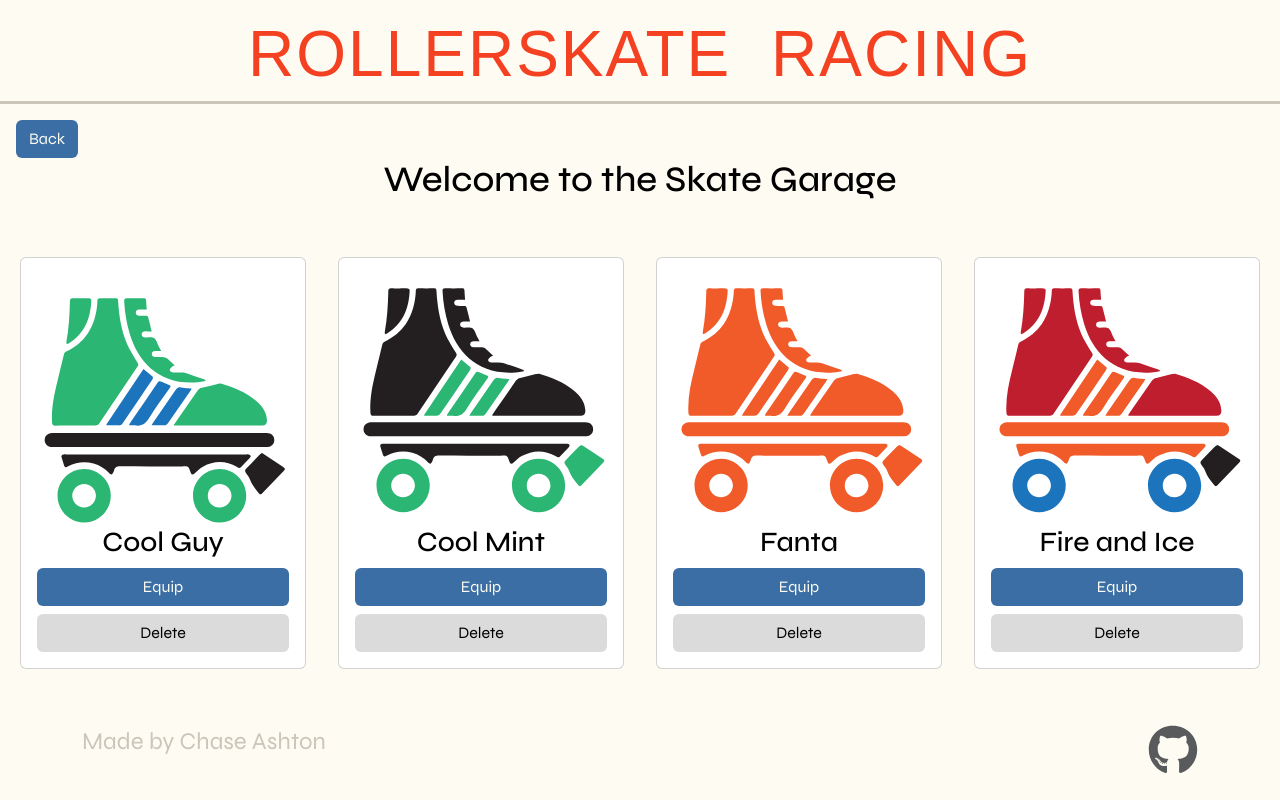
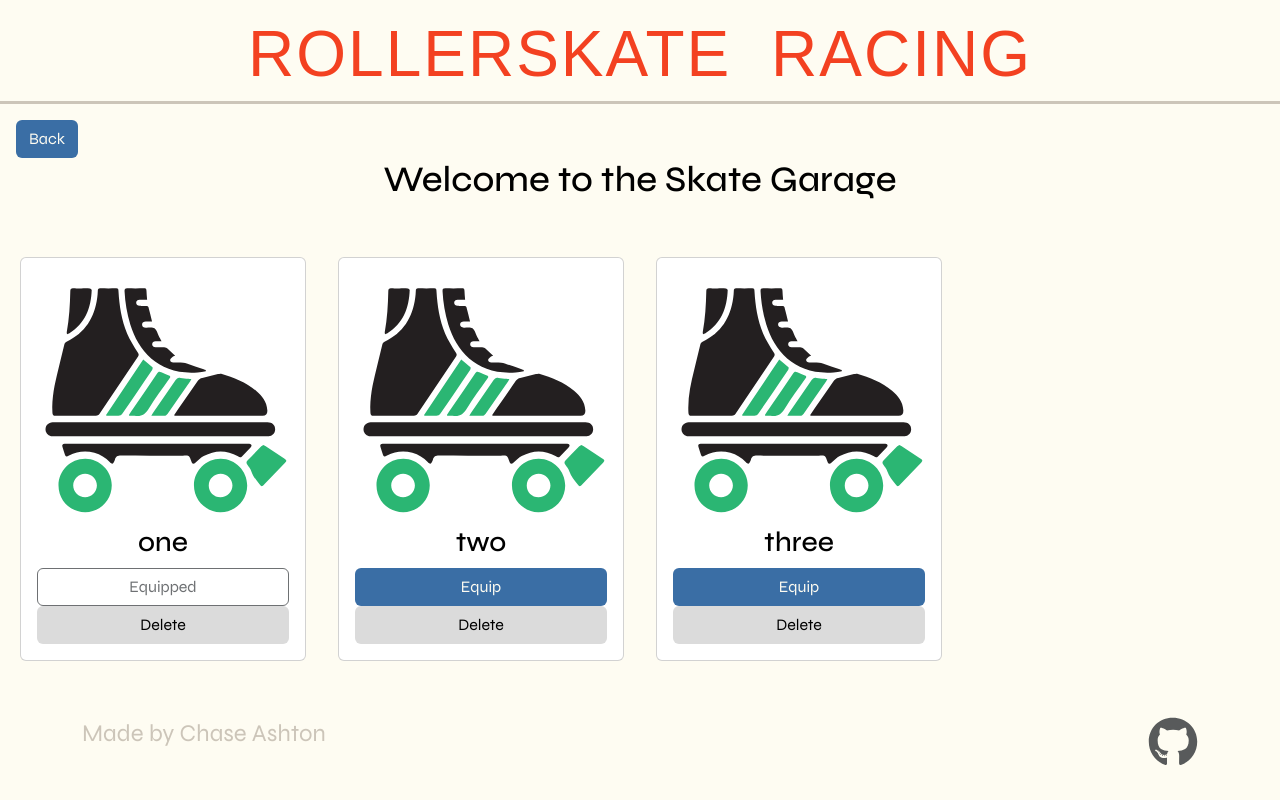
Before and after one commit to chashton404/startup, a React (Vite) app: page /skateView in a window 1280 px wide. Built offline with nearby package versions, Linux system fonts and the light colour scheme; a web font is replaced by a local one.

Commit message:
implemented mapping and equipping functions

```diff
--- a/src/view/skateView.jsx
+++ b/src/view/skateView.jsx
@@ -1,6 +1,20 @@
 import React from 'react';
 import { Nav } from 'react-bootstrap';
 import { NavLink } from "react-router-dom";
+import { RollerSkate } from './rollerskate';
+
+
+const skates = [
+    { skateName: 'one', skateStatus: 'equipped'},
+    { skateName: 'two', skateStatus: 'not equipped'},
+    { skateName: 'three', skateStatus: 'not equipped'}
+];
+
+const equippedSkateIndex = 0;
+
+function equipSkate(skateName) {
+    console.log('equipSkate called on ' + skateName);
+}
 
 export function SkateView() {
 return (
@@ -13,39 +27,21 @@ return (
                 <h2 style={{ textAlign: 'center' }}>Welcome to the Skate Garage</h2>
             </div>
         </div>
-        <div className="row justify-content-center p-3">
-            <div className="col-6 col-md-3 p-3">
-                <div className="card p-3">
-                    <img src="public/skate-placeholders/cool-guy-skate-placeholder.svg" alt="Skate Image" className="img-fluid" />
-                    <h3>Cool Guy</h3>
-                    <button className="btn signin-button-primary mb-2">Equip</button>
-                    <button className="btn signin-button-secondary">Delete</button>
+        <div className="row justify-content-start p-3">
+            {skates.map((skate, index) => (
+                <div key={index} className="col-6 col-md-3 p-3">
+                    <div className="card p-3">
+                        <img src="public/skate-placeholders/cool-mint-skate-placeholder.svg" alt="Skate Image" className="img-fluid" />
+                        <h3>{skate.skateName}</h3>
+                        {skate.skateStatus === 'equipped' ? (
+                            <button className="btn signin-button-secondary" disabled>Equipped</button>
+                        ) : (
+                            <button className="btn signin-button-primary" onClick={() => equipSkate(skate.skateName)}>Equip</button>
+                        )}
+                        <button className="btn signin-button-secondary">Delete</button>
+                    </div>
                 </div>
-            </div>
-            <div className="col-6 col-md-3 p-3">
-                <div className="card p-3">
-                    <img src="public/skate-placeholders/cool-mint-skate-placeholder.svg" alt="Skate Image" className="img-fluid" />
-                    <h3>Cool Mint</h3>
-                    <button className="btn signin-button-primary mb-2">Equip</button>
-                    <button className="btn signin-button-secondary">Delete</button>
-                </div>
-            </div>
-            <div className="col-6 col-md-3 p-3">
-                <div className="card p-3">
-                    <img src="public/skate-placeholders/fanta-skate-placeholder.svg" alt="Skate Image" className="img-fluid" />
-                    <h3>Fanta</h3>
-                    <button className="btn signin-button-primary mb-2">Equip</button>
-                    <button className="btn signin-button-secondary">Delete</button>
-                </div>
-            </div>
-            <div className="col-6 col-md-3 p-3">
-                <div className="card p-3">
-                    <img src="public/skate-placeholders/fire-and-ice-skate-placeholder.svg" alt="Skate Image" className="img-fluid" />
-                    <h3>Fire and Ice</h3>
-                    <button className="btn signin-button-primary mb-2">Equip</button>
-                    <button className="btn signin-button-secondary">Delete</button>
-                </div>
-            </div>
+            ))}
         </div>
     </main>
 );
```
